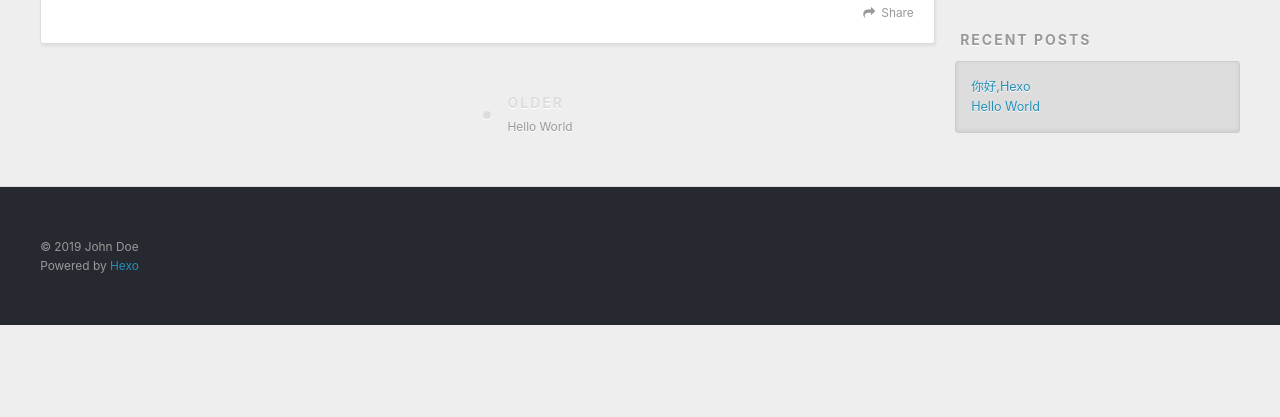
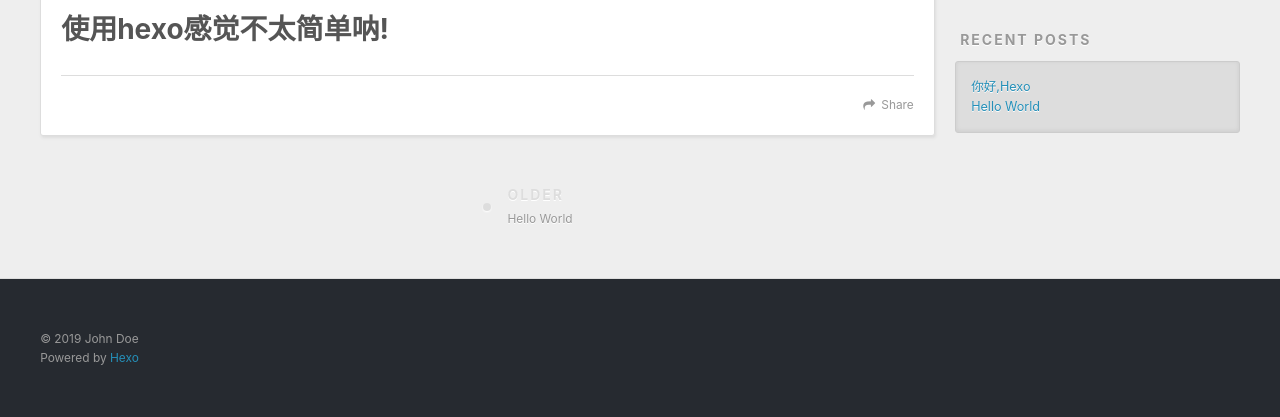
Before and after one commit to yuanqia/yuanqiqqq.github.io, a plain HTML site: page 2019/06/01/你好-Hexo/index.html in a window 1280 px wide. Shown: the part 448-865 px from the top of the page. Before the commit the page ends 800 px from the top, so only its background shows below. Drawn offline with nearby package versions, Linux system fonts and the light colour scheme.

Commit message:
Site updated: 2019-06-01 19:27:26

```diff
--- a/2019/06/01/你好-Hexo/index.html
+++ b/2019/06/01/你好-Hexo/index.html
@@ -7,14 +7,17 @@
 
   <title>你好,Hexo | Hexo</title>
   <meta name="viewport" content="width=device-width, initial-scale=1, maximum-scale=1">
-  <meta property="og:type" content="article">
+  <meta name="description" content="使用hexo感觉不太简单呐!">
+<meta property="og:type" content="article">
 <meta property="og:title" content="你好,Hexo">
 <meta property="og:url" content="http://yoursite.com/2019/06/01/你好-Hexo/index.html">
 <meta property="og:site_name" content="Hexo">
+<meta property="og:description" content="使用hexo感觉不太简单呐!">
 <meta property="og:locale" content="default">
-<meta property="og:updated_time" content="2019-06-01T11:15:46.254Z">
+<meta property="og:updated_time" content="2019-06-01T11:27:18.081Z">
 <meta name="twitter:card" content="summary">
 <meta name="twitter:title" content="你好,Hexo">
+<meta name="twitter:description" content="使用hexo感觉不太简单呐!">
 
     <link rel="alternate" href="/atom.xml" title="Hexo" type="application/atom+xml">
 
@@ -83,7 +86,7 @@
 
     <div class="article-entry" itemprop="articleBody">
 
-
+        <h1 id="使用hexo感觉不太简单呐"><a href="#使用hexo感觉不太简单呐" class="headerlink" title="使用hexo感觉不太简单呐!"></a>使用hexo感觉不太简单呐!</h1>
 
     </div>
     <footer class="article-footer">
```
Also changed, not shown: index.html (+1 -1 lines).
